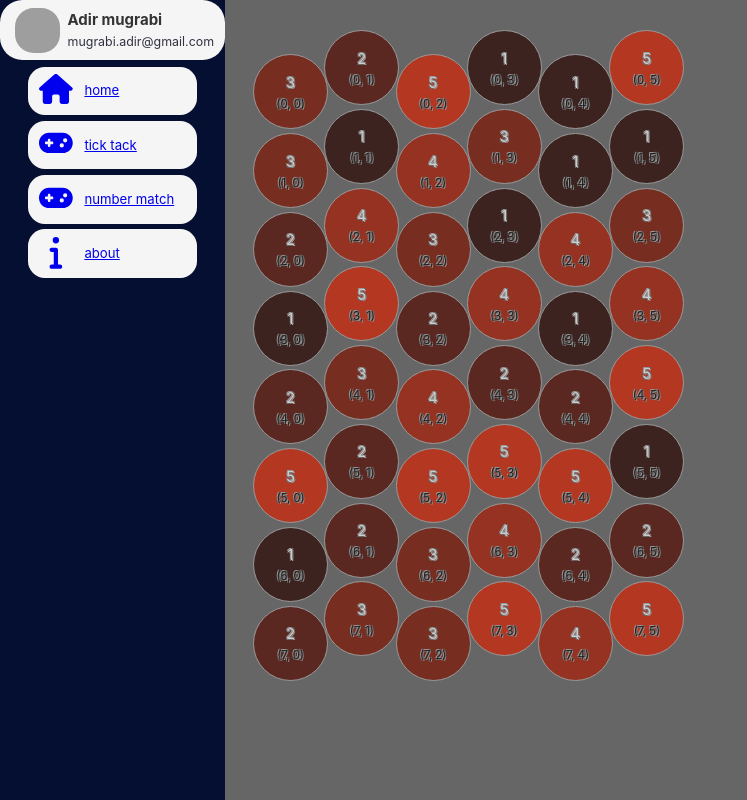
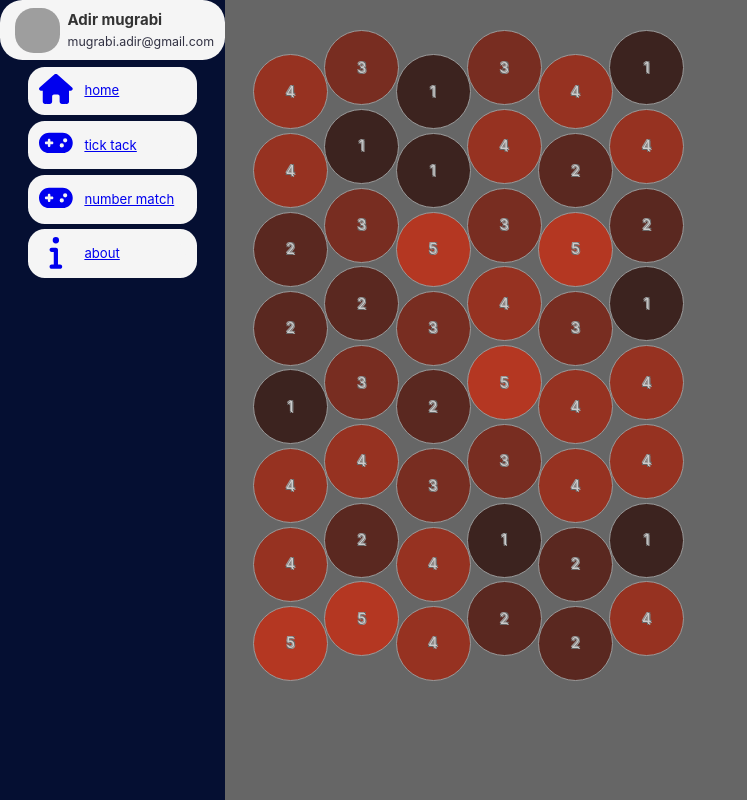
Before and after one commit to adirmu/vue, a Vue app in the folder vue tests/: page /numbermatch in a window 1280 px wide. Shown: the whole page, without its empty margins (0-747 px from the left). Built offline with nearby package versions, Linux system fonts and the light colour scheme; grey boxes are pictures that could not be loaded.

Commit message:
trying to fix touch, also added reverting on a line

```diff
--- a/vue tests/src/stores/numbermatch.ts
+++ b/vue tests/src/stores/numbermatch.ts
@@ -1,18 +1,18 @@
-import { ref, computed } from 'vue'
+import { ref, computed, type Ref } from 'vue'
 import { defineStore } from 'pinia'
 
 
 export const useNumberMatchStore = defineStore('ticktack', () => {
     const board = ref([[0]]);
-    const board_size = ref([5,8]);
-    const line = ref([[-2,-2]]);
+    const board_size = ref([5, 8]);
+    const line = ref([[-2, -2]]);
     const max = ref(10);
 
-    const Start_line = (i:number, j:number)=>{
-        line.value = [[i,j]];
-        board.value[i][j]*=-1;
+    const Start_line = (i: number, j: number) => {
+        line.value = [[i, j]];
+        board.value[i][j] *= -1;
     }
-    const End_line = ()=>{
+    const End_line = () => {
         if (line.value.length < 3) {
             for (let index = 0; index < line.value.length; index++) {
                 const element = line.value[index];
@@ -21,33 +21,31 @@ export const useNumberMatchStore = defineStore('ticktack', () => {
             line.value = [];
             return;
         }
-        let last = -board.value[line.value[0][0]][line.value[0][1]];
-        board.value[line.value[0][0]][line.value[0][1]] = 0;
-        let sum = last;
-        for (let index = 1; index < line.value.length; index++) {
-            const element = line.value[index];
-            sum += (last == -board.value[element[0]][element[1]])?1:2;
-            last = -board.value[element[0]][element[1]];
-            board.value[element[0]][element[1]] = 0;
+        const last_node_position = line.value[line.value.length - 1]
+        const summed_value = Get_sum(board.value, line.value);
+        if (summed_value > max.value) {
+            max.value = summed_value;
         }
-        if(sum>max.value){
-            max.value = sum;
-        }
-        board.value[line.value[line.value.length-1][0]][line.value[line.value.length-1][1]] = sum;
+        board.value[ last_node_position[0] ] [ last_node_position[1] ] = summed_value;
         line.value = [];
-        drop();
+        Drop();
     }
-    const Add_box = (i:number, j:number)=>{
+    const Add_box = (i: number, j: number) => {
         if (line.value.length == 0) { //might want to add "out of bounds" check here
             return;
         }
-        if(board.value[i][j] > 0 && near_last(i,j)){
-            board.value[i][j]*=-1;
-            line.value.push([i,j]);
+        let pen_ultimate = line.value.length > 1 ? line.value[line.value.length-2] : null;
+        if( pen_ultimate != null && pen_ultimate[0]==i && pen_ultimate[1] == j){
+            const pop = line.value.pop()??[[-1][-1]];
+            board.value[pop[0]][pop[1]]*=-1;
+        }
+        else if (board.value[i][j] > 0 && near_last(i, j)) {
+            board.value[i][j] *= -1;
+            line.value.push([i, j]);
         }
     }
-    const restart = (w:number, h:number)=>{
-        board_size.value = [w,h]
+    const Restart = (w: number, h: number) => {
+        board_size.value = [w, h]
         board.value = [];
         line.value = [];
         for (let i = 0; i < h; i++) {
@@ -57,39 +55,45 @@ export const useNumberMatchStore = defineStore('ticktack', () => {
             }
         }
     }
-
-    function near_last(i:number, j:number){
-        let last_pos = line.value[line.value.length-1];
+    function near_last(i: number, j: number) {
+        let last_pos = line.value[line.value.length - 1];
         let last = -board.value[last_pos[0]][last_pos[1]]; // the negative is due to the way i check if an element is a member of the line
         let by_val = board.value[i][j] == last ||
             line.value.length > 1 && board.value[i][j] == last + 1;
         let sides = [
-            [[-1,-1],[-1,+0],[-1,+1],
-            [+0,-1],[+1,+0],[+0,+1]],
-            [[+0,-1],[-1,+0],[+0,+1],
-            [+1,-1],[+1,+0],[+1,+1]],
-        ][j%2];
-        let by_pos = sides.filter(s=> i == s[0] + last_pos[0] && j == s[1] + last_pos[1]).length > 0;
+            [[-1, -1], [-1, +0], [-1, +1],
+            [+0, -1], [+1, +0], [+0, +1]],
+            [[+0, -1], [-1, +0], [+0, +1],
+            [+1, -1], [+1, +0], [+1, +1]],
+        ][j % 2];
+        let by_pos = sides.filter(s => i == s[0] + last_pos[0] && j == s[1] + last_pos[1]).length > 0;
 
         return by_val && by_pos;
     }
-
-    function drop(){
+    function Drop() {
         for (let i = 0; i < board_size.value[0]; i++) {
-            for (let j = board_size.value[1]-1; j > 0; j--) {
-                if(board.value[j][i] == 0){
+            for (let j = board_size.value[1] - 1; j >= 0; j--) {
+                if (board.value[j][i] < 0) {
                     board.value[j][i] = Math.floor(1 + Math.random() * max.value / 2);
-                    for(let k = j; k>0; k--){
+                    for (let k = j; k > 0; k--) {
                         var t = board.value[k][i];
-                        board.value[k][i] = board.value[k-1][i];
-                        board.value[k-1][i] = t;
+                        board.value[k][i] = board.value[k - 1][i];
+                        board.value[k - 1][i] = t;
                     }
                     j++;
                 }
             }
-
         }
     }
-
-    return {board, restart, Start_line, Add_box, End_line};
+    function Get_sum(board: number[][], line: number[][]) {
+        let last = -board[line[0][0]][line[0][1]];
+        let sum = last;
+        for (let index = 1; index < line.length; index++) {
+            const element = line[index];
+            sum += (last == -board[element[0]][element[1]]) ? 1 : 2;
+            last = -board[element[0]][element[1]];
+        }
+        return sum;
+    }
+    return { board, Restart, Start_line, Add_box, End_line };
 });
--- a/vue tests/src/stores/ticktack.ts
+++ b/vue tests/src/stores/ticktack.ts
@@ -52,7 +52,6 @@ export const useTicktackStore = defineStore('ticktack', () => {
     active_player.value = 1-active_player.value;
     checkWin();
   }
-
   const get_game_size = ()=>{ return game_size.value * 3.25;}
   const get_game_pos = (axis:number)=>{ return game_pos.value[axis] * 3.25;}
   const move_game_pos = (x:number, y:number)=>{
--- a/vue tests/src/views/NumberMatchView.vue
+++ b/vue tests/src/views/NumberMatchView.vue
@@ -2,11 +2,11 @@
 import { useNumberMatchStore } from '@/stores/numbermatch';
 
 const store = useNumberMatchStore();
-store.restart(6,8);
+store.Restart(6,8);
 </script>
 
 
-<template><main @mouseup="()=>{store.End_line()}">
+<template><main @mouseup="()=>{store.End_line()}" @touchend="()=>{store.End_line()}">
     <div v-for="(row, i) in store.board" class="hex_row">
         <div v-for="(cell, j) in store.board[i]" class="hex_cell"
          :style="{'background-color':('rgb(' + (30+(cell%6)*30) + ','+(30+((cell/6)%6)*30)+','+(30+((cell/36)%6)*30)+')')}"
@@ -56,7 +56,7 @@ main{
         }
     }
     .sub{
-        /*display: none;*/
+        display: none;
         font-size: .75em;
         color: #222;
     }
```
